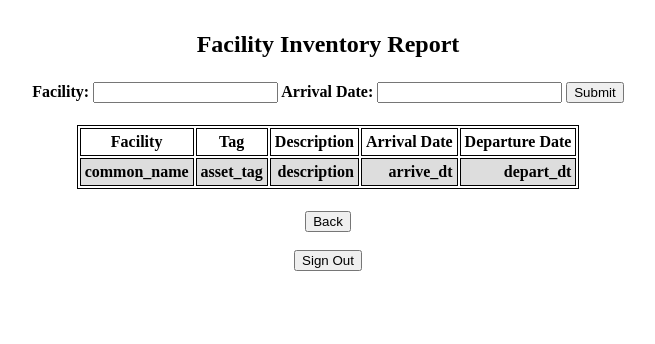
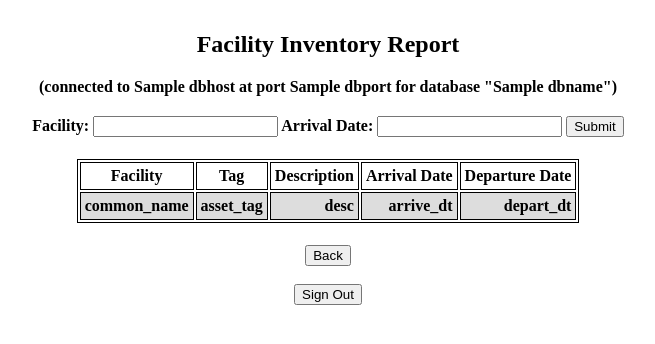
Before and after one commit to zplunte/cis322, a Flask app: template src/templates/fir.html in a window 1280 px wide. Shown: the top 344 px of the page, without its empty margins (312-967 px from the left). Run offline with Flask 2, Linux system fonts and the light colour scheme; the template is opened without the code that fills it: most values are stand-ins (such as "Sample title", 1, 10 or a date in 2020).

Commit message:
Updated .html files

```diff
--- a/src/templates/fir.html
+++ b/src/templates/fir.html
@@ -12,6 +12,7 @@
         <table align="center">
             <tr><th>
                 <h2>Facility Inventory Report</h2>
+                <p>(connected to {{dbhost}} at port {{dbport}} for database "{{dbname}}")</p>
             </tr></th>
             <tr><th>
                 <form action="{{url_for('fir')}}" method="POST">
@@ -32,7 +33,7 @@
                     <tr>
                         <td id="tcell">common_name</td>
                         <td id="tcell">asset_tag</td>
-                        <td id="tcell">description</td>
+                        <td id="tcell">desc</td>
                         <td id="tcell">arrive_dt</td>
                         <td id="tcell">depart_dt</td>
                     </tr>
--- a/src/templates/itr.html
+++ b/src/templates/itr.html
@@ -12,6 +12,7 @@
         <table align="center">
             <tr><th>
                 <h2>In-Transit Report</h2>
+                <p>(connected to {{dbhost}} at {{dbport}} for database "{{dbname}}")</p>
             </tr></th>
             <tr><th>
                 <form action="{{url_for('logout')}}" method="POST">
@@ -40,9 +41,10 @@
                         <th id="thead">Departure Date</th>
                         <th id="thead">Arrival Facility</th>
                         <th id="thead">Arrival Date</th>
-                    </tr><tr>
+                    </tr>
+                    <tr>
                         <td id="tcell">asset_tag</td>
-                        <td id="tcell">description</td>
+                        <td id="tcell">desc</td>
                         <td id="tcell">src</td>
                         <td id="tcell">depart_dt</td>
                         <td id="tcell">dest</td>
```
